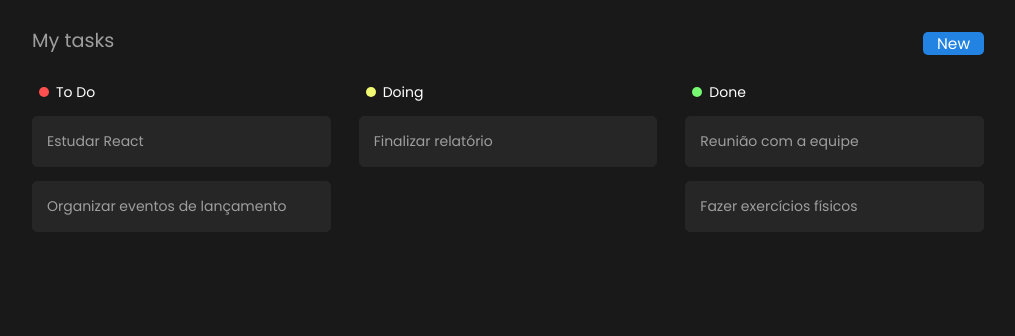
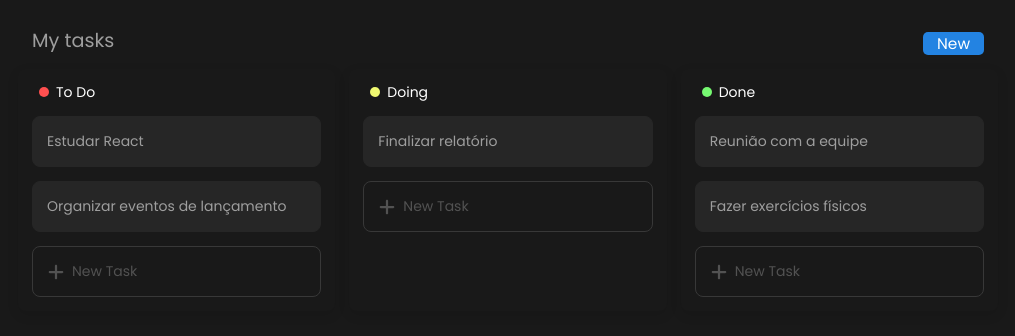
Before and after one commit to jaderAdriel/toDo-frontend, a React (Create React App) app: page / in a window 1280 px wide. Shown: the top 336 px of the page, without its empty margins (132-1147 px from the left). Built offline with nearby package versions, Linux system fonts and the light colour scheme.

Commit message:
add new task creation functionality to TaskList and update TaskBoard to handle task status

```diff
--- a/src/components/Task.css
+++ b/src/components/Task.css
@@ -2,10 +2,10 @@
     padding: clamp(var(--spacing-xs), 2.5vw, var(--spacing-sm));
     background-color: var(--surface-color-150);
     border: 1px solid #262626;
-    border-radius: 5px;
+    border-radius: 8px;
     cursor: pointer;
 }
 
 .task:hover {
-    background-color: var(--surface-color-200);
+    background-color: var(--surface-color-300);
 }
--- a/src/components/TaskBoard.css
+++ b/src/components/TaskBoard.css
@@ -3,7 +3,7 @@
     max-width: 70em;
     display: grid;
     grid-template-columns: repeat(auto-fit, minmax(15rem, 1fr));
-    row-gap: var(--spacing-sm);
+    gap: var(--spacing-sm);
 }
 
 .taskBoard {
--- a/src/components/TaskBoard.jsx
+++ b/src/components/TaskBoard.jsx
@@ -81,9 +81,9 @@ function TaskBoard() {
         })
     }
 
-    const handleNewTask = () => {
+    const handleNewTask = (status = "to-do") => {
       setModalIsOpen(true);
-      setSelectedTask({});
+      setSelectedTask({status});
       formMode.current = "CREATE";
     }
 
@@ -114,9 +114,9 @@ function TaskBoard() {
             </header>
 
             <div className="taskList-wrapper">
-              <TaskList title="To Do" tasks={tasks} status="to-do" handleOnClickTask={handleOnClickTask} handleDropTask={handleDropTask}/>
-              <TaskList title="Doing" tasks={tasks} status="doing" handleOnClickTask={handleOnClickTask} handleDropTask={handleDropTask}/>
-              <TaskList title="Done" tasks={tasks} status="done" handleOnClickTask={handleOnClickTask} handleDropTask={handleDropTask}/>
+              <TaskList title="To Do" tasks={tasks} status="to-do" handleOnClickTask={handleOnClickTask} handleDropTask={handleDropTask} handleNewTask={handleNewTask}/>
+              <TaskList title="Doing" tasks={tasks} status="doing" handleOnClickTask={handleOnClickTask} handleDropTask={handleDropTask} handleNewTask={handleNewTask}/>
+              <TaskList title="Done" tasks={tasks} status="done" handleOnClickTask={handleOnClickTask} handleDropTask={handleDropTask} handleNewTask={handleNewTask}/>
             </div>
 
             <TaskModal handleCloseModal={handleCloseModal} isOpen={modalIsOpen}>
--- a/src/components/TaskList.css
+++ b/src/components/TaskList.css
@@ -20,6 +20,22 @@
     flex-direction: column;
     gap: var(--spacing-sm);
     border-radius: 8px;
+    box-shadow: rgba(0, 0, 0, 0.1) 0px 4px 12px;
+    .create-new-button {
+        color: var(--surface-color-500);
+        border: 1px solid var(--surface-color-300);
+        display: flex;
+        gap: var(--spacing-xs);
+        padding: clamp(var(--spacing-xs), 2.5vw, var(--spacing-sm));
+        cursor: pointer;
+        user-select: none;
+        border-radius:8px;
+        align-items: center;
+        &:hover {
+            background-color: var(--surface-color-300);
+        }
+    }
+
     header {
         width: 100%;
         .title {
--- a/src/components/TaskList.jsx
+++ b/src/components/TaskList.jsx
@@ -2,9 +2,10 @@ import Task from "./Task";
 import './TaskList.css';
 import {useCallback, useMemo} from "react";
 import React from "react";
+import {FaPlus} from "react-icons/fa6";
 
 
-const TaskList = React.memo(({title, tasks, status, handleOnClickTask, handleDropTask}) => {
+const TaskList = React.memo(({title, tasks, status, handleOnClickTask, handleDropTask, handleNewTask}) => {
 
     const filteredTasks = useMemo(() => {
             return tasks.filter((task) => task.status === status);
@@ -37,7 +38,9 @@ const TaskList = React.memo(({title, tasks, status, handleOnClickTask, handleDro
                         handleDragStart={handleDragStart}/>
                 ))}
 
-                <div className="create-new" ></div>
+                <div className="create-new-button" onClick={() => {handleNewTask(status)}}>
+                    <FaPlus size={18} /> <span>New Task</span>
+                </div>
             </ul>
 
         </section>
--- a/src/components/TaskModal.jsx
+++ b/src/components/TaskModal.jsx
@@ -9,7 +9,7 @@ function TaskModal({children, onSave, handleCloseModal, isOpen}) {
 
     return  (
         <div className="modal-overlay">
-            <FaAnglesRight size={25} onClick={() => { handleCloseModal()}}/>
+            <FaAnglesRight size={18} onClick={() => { handleCloseModal()}}/>
             <div className="modal-content" onClick={(e) => e.stopPropagation()}>
                 {children}
             </div>
```
